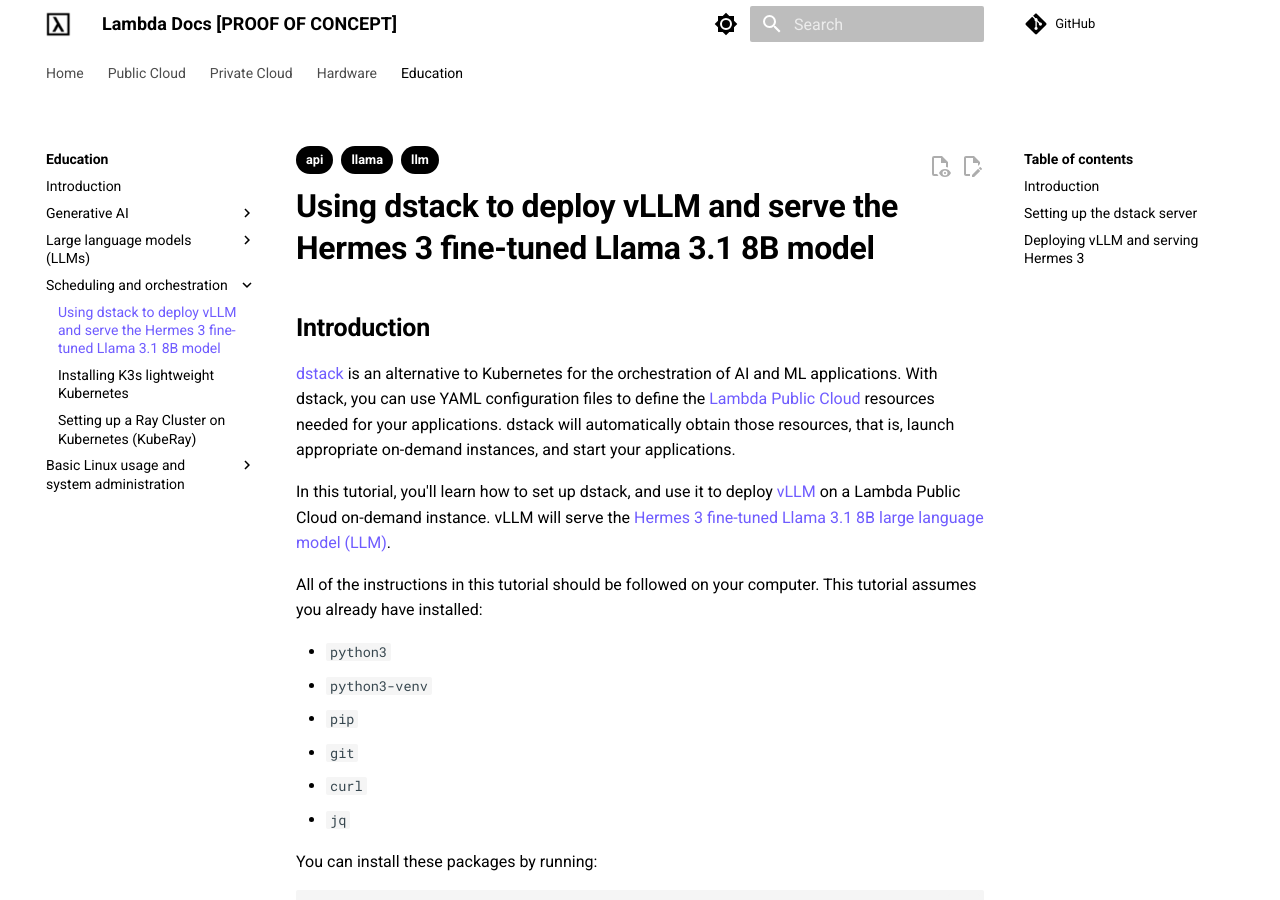
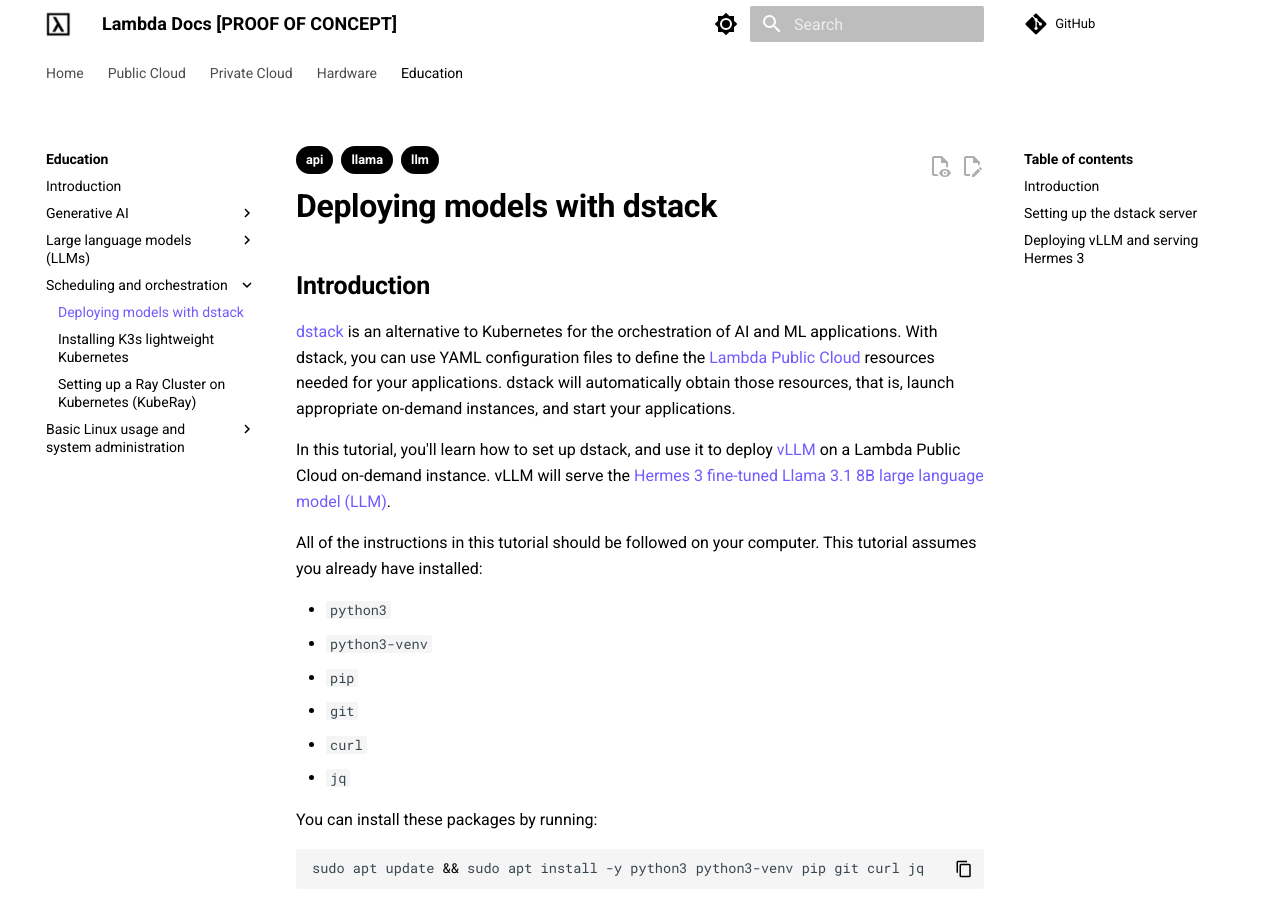
Before and after one commit to cbrownstein-lambda/lambda-docs-mkdocs, an MkDocs documentation site: the page built from docs/education/kubernetes/dstack-vllm-llama-3-1.md, in a window 1280 px wide and 900 px high. Built offline with MkDocs 1.6.1 and Material for MkDocs 9.7.7, drawn with Linux system fonts in a browser that asks for light colours; a script that is not in the unit is left out; comment, search, counter and statistics services are not loaded.

Commit message:
Rename tutorial

```diff
--- a/docs/education/index.md
+++ b/docs/education/index.md
@@ -17,7 +17,7 @@
 
 ## Scheduling and orchestration
 
-- [Using dstack to deploy vLLM and serve the Hermes 3 fine-tuned Llama 3.1 8B model](kubernetes/dstack-vllm-llama-3-1.md)
+- [Deploying models with dstack](kubernetes/dstack-vllm-llama-3-1.md)
 - Installing K3s lightweight Kubernetes
 - Setting up a Ray Cluster on Kubernetes (KubeRay)
 
--- a/docs/education/kubernetes/dstack-vllm-llama-3-1.md
+++ b/docs/education/kubernetes/dstack-vllm-llama-3-1.md
@@ -7,7 +7,7 @@
   - llm
 ---
 
-# Using dstack to deploy vLLM and serve the Hermes 3 fine-tuned Llama 3.1 8B model
+# Deploying models with dstack
 
 ## Introduction
 
```
